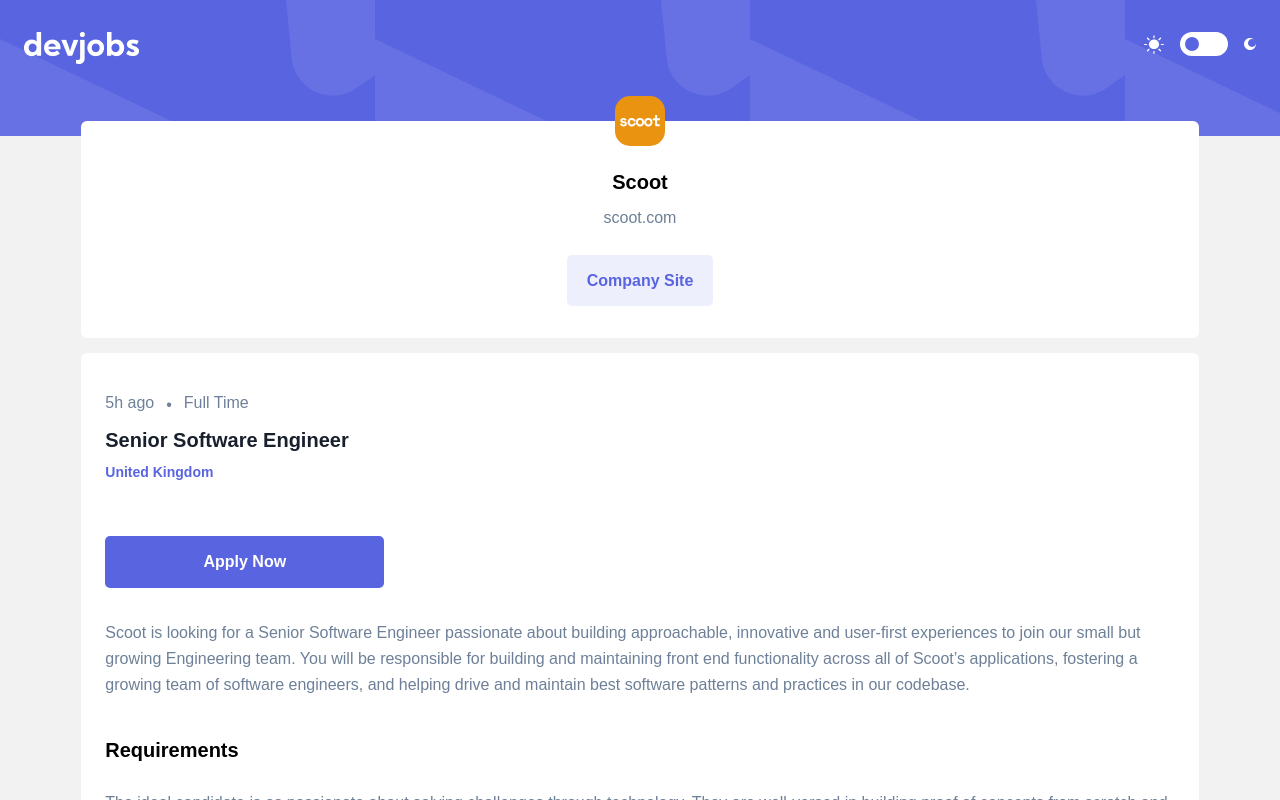
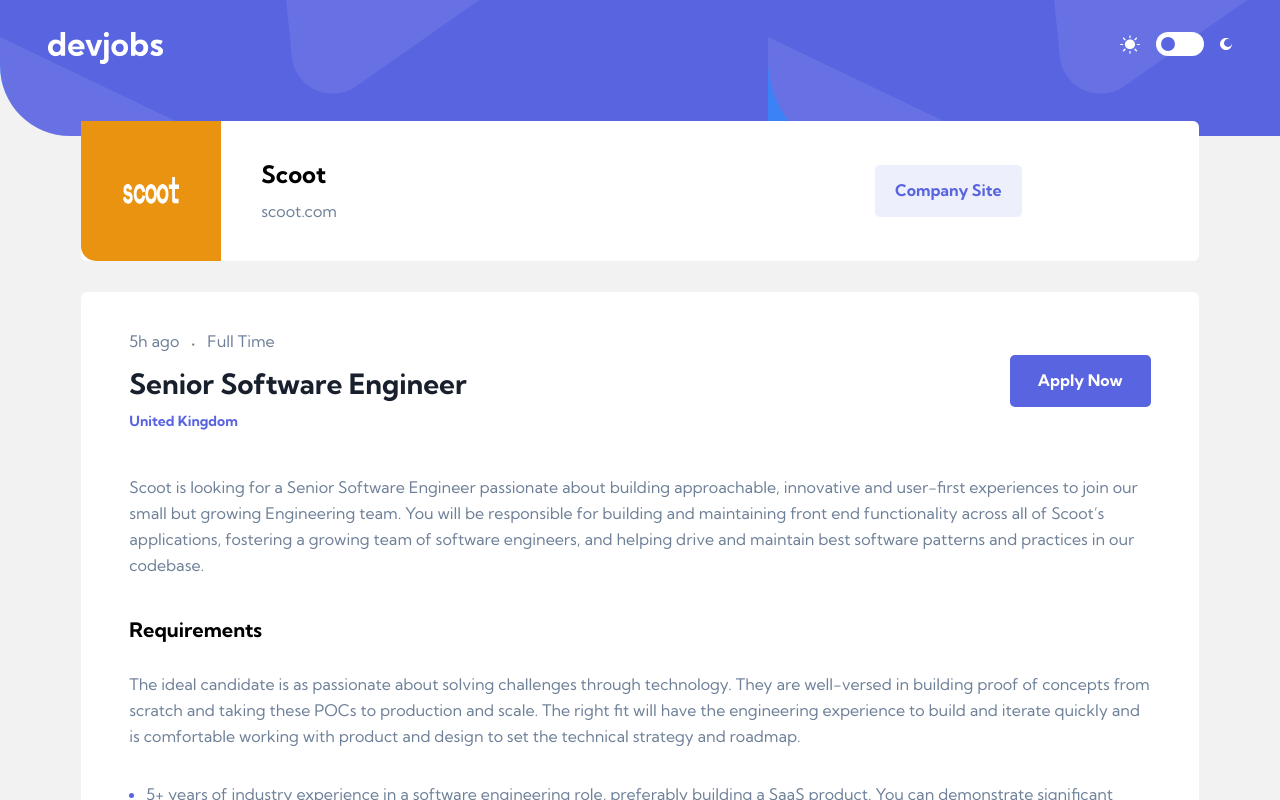
Before and after one commit to lukannozadze/devjobs-web-app, a React (Vite) app: page / in a window 1280 px wide. Both pictures are taken after a click on the element 640 px from the left and 348 px from the top of the page. Shown: the top 800 px of the page. Built offline with nearby package versions, Linux system fonts and the light colour scheme.

Commit message:
fixed:small bug after dark mode enable and finished:detail page responsive design

```diff
--- a/package.json
+++ b/package.json
@@ -13,6 +13,7 @@
     "react": "^18.2.0",
     "react-dom": "^18.2.0",
     "react-form-hook": "^0.0.1",
+    "react-responsive": "^9.0.2",
     "react-svg": "^16.1.7",
     "yup": "^1.0.2"
   },
--- a/src/Components/Detail/CompanyDescription.tsx
+++ b/src/Components/Detail/CompanyDescription.tsx
@@ -6,27 +6,35 @@
     <div
       className={`w-[87.3%] ${
         props.isDark ? "bg-[#19202D]" : "bg-white"
-      } flex flex-col items-center rounded-md -translate-y-[15px] relative duration-500`}
+      } flex flex-col items-center rounded-md -translate-y-[15px] relative duration-500 md:flex-row md:gap-[40px] md:mb-4  `}
     >
       <div
-        className="w-[50px] h-[50px] rounded-[15px] flex justify-center items-center absolute -top-[25px]"
+        className="w-[50px] h-[50px] rounded-[15px] flex justify-center items-center absolute -top-[25px] md:relative md:w-[140px] md:h-[140px] md:top-auto md:rounded-none md:rounded-bl-[15px]"
         style={{ background: `${fetchData[active - 1].logoBackground}` }}
       >
-        <img src={fetchData[active - 1].logo} alt="logo" />
+        <img
+          className="md:w-[40%] h-[20%]"
+          src={fetchData[active - 1].logo}
+          alt="logo"
+        />
       </div>
+      <div className="md:flex md:items-center md:w-[68.06%] md:justify-between ">
+        <div className="flex flex-col items-center md:items-start ">
           <h2
             className={`${
               props.isDark ? "text-white" : ""
-        }  mt-[49px] mb-[13px] text-[20px] leading-[24.8px] font-bold duration-500`}
+            }  mt-[49px] mb-[13px] text-[20px] leading-[24.8px] font-bold duration-500 md:mt-0 md:text-2xl md:leading-[29.74px] `}
           >
             {fetchData[active - 1].company}
           </h2>
-      <span className="mb-[27px] text-base leading-[19.84px] text-[#6E8098]">
+          <span className="mb-[27px] text-base leading-[19.84px] text-[#6E8098] md:mb-0">
             {fetchData[active - 1].company.toLowerCase() + ".com"}
           </span>
-      <button className="mb-[32px] bg-[#5964E0] bg-opacity-10 py-4 px-5 rounded-[5px] text-[#5964E0] text-base leading-[19.84px] font-bold cursor-pointer">
+        </div>
+        <button className="mb-[32px] bg-[#5964E0] bg-opacity-10 py-4 px-5 rounded-[5px] text-[#5964E0] text-base leading-[19.84px] font-bold cursor-pointer md:mb-0 md:w-[147px] ">
           Company Site
         </button>
+      </div>
     </div>
   );
 };
--- a/src/Components/Detail/JobDescription.tsx
+++ b/src/Components/Detail/JobDescription.tsx
@@ -1,14 +1,18 @@
 import fetchedData from "../../data.json";
+import { useMediaQuery } from "react-responsive";
+
 const JobDescription = (props: { active: number; isDark: boolean }) => {
   const { active } = props;
+  const isTabletOrMobile = useMediaQuery({ query: "(min-width: 768px)" });
   return (
     <div className="flex flex-col items-center">
       <div
         className={`${
           props.isDark ? "bg-[#19202D]" : "bg-white"
-        } w-[87.3%] pt-[40px] px-6 rounded-md duration-500`}
+        } w-[87.3%] pt-[40px] px-6 rounded-md duration-500 md:px-[48px]`}
       >
-        <div className="flex flex-col gap-[11px] mb-[54px]">
+        <div className="md:flex md:mb-[44px] md:justify-between">
+          <div className="flex flex-col gap-[11px] mb-[54px] md:mb-0">
             <div className="flex gap-[12px]">
               <span className="leading-[19.84px] text-base text-[#6E8098]">{`${
                 fetchedData[active - 1].postedAt
@@ -21,7 +25,7 @@
             <h2
               className={`leading-[24.8px] font-bold ${
                 props.isDark ? "text-white" : "text-[#19202D]"
-            } text-[20px] duration-500`}
+              } text-[20px] duration-500 md:text-[28px] md:leading-[34.73px]`}
             >
               {fetchedData[active - 1].position}
             </h2>
@@ -29,10 +33,12 @@
               {fetchedData[active - 1].location}
             </span>
           </div>
-
-        <button className="w-[279px] py-4 px-[54px] bg-[#5964E0] rounded-[5px] text-base leading-[19.86px] text-white font-bold mb-[32px]">
+          <div className="flex justify-center md:items-center">
+            <button className="w-[279px] py-4 px-[54px] bg-[#5964E0] rounded-[5px] text-base leading-[19.86px] text-white font-bold mb-[32px] md:mb-0 md:px-[28px] md:w-[141px]">
               Apply Now
             </button>
+          </div>
+        </div>
         <p className="text-base leading-[26px] text-[#6E8098] mb-[40px] ">
           {fetchedData[active - 1].description}
         </p>
@@ -47,7 +53,7 @@
           <p className="text-base leading-[26px] text-[#6E8098] mb-[32px]">
             {fetchedData[active - 1].requirements.content}
           </p>
-          <ul>
+          <ul className="flex flex-col gap-2">
             {fetchedData[active - 1].requirements.items.map((item, index) => {
               return (
                 <li
@@ -71,7 +77,7 @@
           <p className="text-base leading-[26px] text-[#6E8098] mb-[32px]">
             {fetchedData[active - 1].role.content}
           </p>
-          <ol>
+          <ol className="flex flex-col gap-2">
             {fetchedData[active - 1].role.items.map((item, index) => {
               return (
                 <li key={index} className="list-none flex gap-[28px]">
@@ -90,9 +96,23 @@
       <div
         className={` ${
           props.isDark ? "bg-[#19202D]" : "bg-white"
-        } flex justify-center p-6 mt-16 rounded-md duration-500`}
+        } flex justify-center p-6 mt-16 rounded-md duration-500 w-[100%]  md:justify-between md:px-12 md:items-center `}
       >
-        <button className="bg-[#5964E0] text-base leading-[19.86px] font-bold text-white w-[327px] py-4 rounded-[5px]">
+        {isTabletOrMobile && (
+          <div className="flex flex-col gap-3">
+            <h2
+              className={`${
+                props.isDark ? "text-white" : ""
+              } text-xl leading-[24.8px] font-bold`}
+            >
+              {fetchedData[active].position}
+            </h2>
+            <span className="text-base leading-[19.84px] text-[#6E8098]">
+              So Digital Inc.
+            </span>
+          </div>
+        )}
+        <button className="bg-[#5964E0] text-base leading-[19.86px] font-bold text-white w-[327px] py-4 rounded-[5px] md:w-[141px]">
           Apply Now
         </button>
       </div>
--- a/src/Components/Header.tsx
+++ b/src/Components/Header.tsx
@@ -1,23 +1,30 @@
 import ModeToggler from "../UI/ModeToggler";
 import { MoonIcon } from "../UI/MoonIcon";
+import { useMediaQuery } from "react-responsive";
+import SunIcon from "../UI/SunIcon";
 
-import SunIcon from "../UI/SunIcon";
 const Header = (props: {
   setActive: (active: number) => void;
   setIsDark: (isDark: boolean) => void;
   isDark: boolean;
 }) => {
+  const isTabletOrMobile = useMediaQuery({ query: "(min-width: 768px)" });
+  const headerImgPath = isTabletOrMobile
+    ? "/assets/tablet/bg-pattern-header.svg"
+    : "/assets/mobile/bg-pattern-header.svg";
   return (
     <div
-      onClick={() => {
-        props.setActive(0);
-      }}
-      className="w-screen flex justify-between items-start  px-6 pt-[32px] h-[136px] bg-blue-500 cursor-pointer"
+      className="w-screen flex justify-between items-start  px-6 pt-[32px] h-[136px] bg-blue-500 cursor-pointer md:px-12 md:rounded-bl-[70px]"
       style={{
-        backgroundImage: "url(/assets/mobile/bg-pattern-header.svg)",
+        backgroundImage: `url(${headerImgPath})`,
       }}
     >
-      <img src="/assets/title.png" />
+      <img
+        onClick={() => {
+          props.setActive(0);
+        }}
+        src="/assets/title.png"
+      />
       <div className="flex items-center gap-4">
         <SunIcon />
         <ModeToggler setIsDark={props.setIsDark} isDark={props.isDark} />
--- a/src/UI/ModeToggler.tsx
+++ b/src/UI/ModeToggler.tsx
@@ -6,9 +6,7 @@
 }) => {
   const [cx, setCx] = useState<number>(12);
   const { isDark, setIsDark } = props;
-  useEffect(() => {
-    isDark ? setCx(35) : setCx(12);
-  }, [isDark]);
+
   return (
     <svg
       onClick={() => {
@@ -21,7 +19,7 @@
       xmlns="http://www.w3.org/2000/svg"
     >
       <rect width="48" height="24" rx="12" fill="white" />
-      <circle cx={cx} cy="12" r="7" fill="#5964E0" />
+      <circle cx={isDark ? 35 : 12} cy="12" r="7" fill="#5964E0" />
     </svg>
   );
 };
--- a/src/index.css
+++ b/src/index.css
@@ -1,7 +1,7 @@
+@import url("https://fonts.googleapis.com/css2?family=Kumbh+Sans:wght@400;700&display=swap");
 @tailwind base;
 @tailwind components;
 @tailwind utilities;
-@import url("https://fonts.googleapis.com/css2?family=Kumbh+Sans:wght@400;700&display=swap");
 
 li::marker {
   color: #5964e0;
```
Also changed, not shown: 1 other file (tests, documents, lock files or other folders). Lines whose indentation alone changed are shown as unchanged.
